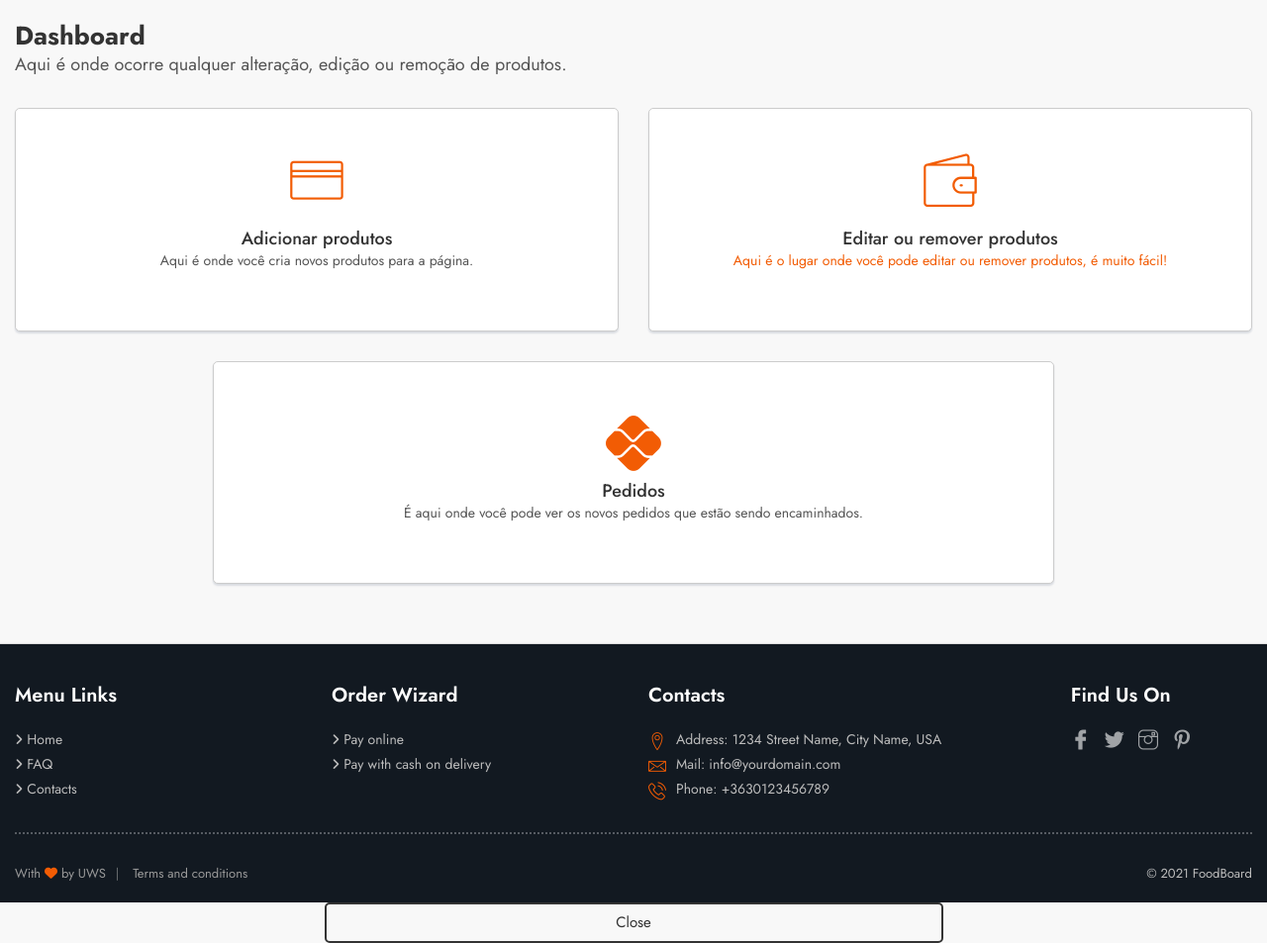
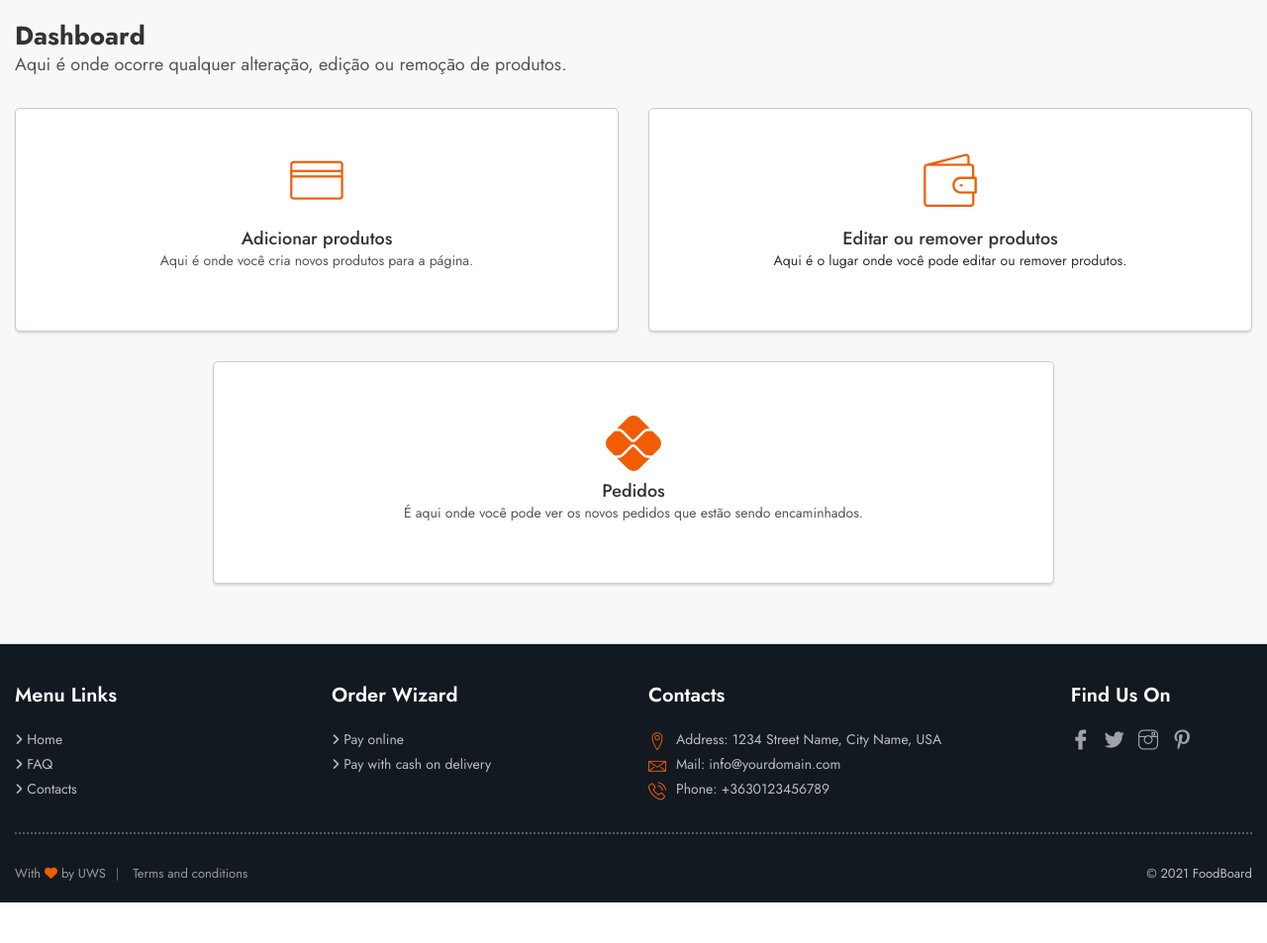
Before and after one commit to MatheusMonteiro8906/cantina, a PHP site: page /DashBoard.html in a window 1280 px wide. Shown: the part 59-1012 px from the top of the page at 99% size. After the commit the page ends 971 px from the top, so only its background shows below. Run offline with PHP 8.4, Linux system fonts and the light colour scheme; some web fonts are replaced.

Commit message:
Início do modal de criação

```diff
--- a/DashBoard.html
+++ b/DashBoard.html
@@ -122,12 +122,12 @@
 								</div>
 							</a>
 						</div>
-						<div class="col-lg-6 animated-element">
-							<a href="pay-with-cash-on-delivery/" class="service-link">
+					 	<div class="col-lg-6 animated-element">
+							<a href="#" class="service-link">
 								<div class="box text-center"> <a href="#modalDetailsItem01" class="item-body-link modal-opener">
 									<div class="icon d-flex align-items-end"><i class="icon icon-wallet"></i></div>
 									<h3 class="service-title">Editar ou remover produtos</h3>
-									<p>Aqui é o lugar onde você pode editar ou remover produtos, é muito fácil!</p></a>
+									<p class="textDashboard">Aqui é o lugar onde você pode editar ou remover produtos.</p></a>
 								</div>
 							</a>
 						</div>
@@ -306,14 +306,6 @@
 		</div>
 	 </div>
 
-		<div class="footer">
-			<div class="row">
-				<div class="d-grid gap-2 col-6 mx-auto">
-					<button type="button" class="btn-modal-close">Close</button>
-				</div>
-			</div>
-		</div>
-
 	</div>
 	<!-- Vendor Javascript Files -->
 	<script src="vendor/jquery/jquery.min.js"></script>
--- a/css/style.css
+++ b/css/style.css
@@ -141,8 +141,8 @@ html * {
 }
 
 html ::-webkit-scrollbar {
-	width: 10px;
-	height: 10px;
+	width: 5px;
+	height: 5px;
 }
 
 html ::-webkit-scrollbar-button {
@@ -3255,6 +3255,11 @@ label.cbx {
 	.centerSwitch {
 		padding-top: 8px;
 	}
+	.order-body {
+		padding: 30px;
+		padding-bottom: 8px !important;
+
+	}
 }
 @media (min-width: 1000px) {
 	.box2 {
@@ -3380,3 +3385,7 @@ label.cbx {
   .slider.round:before {
 	border-radius: 50%;
   }
+
+  .textDashboard {
+	color: #2f2f2f !important;
+  }
```
